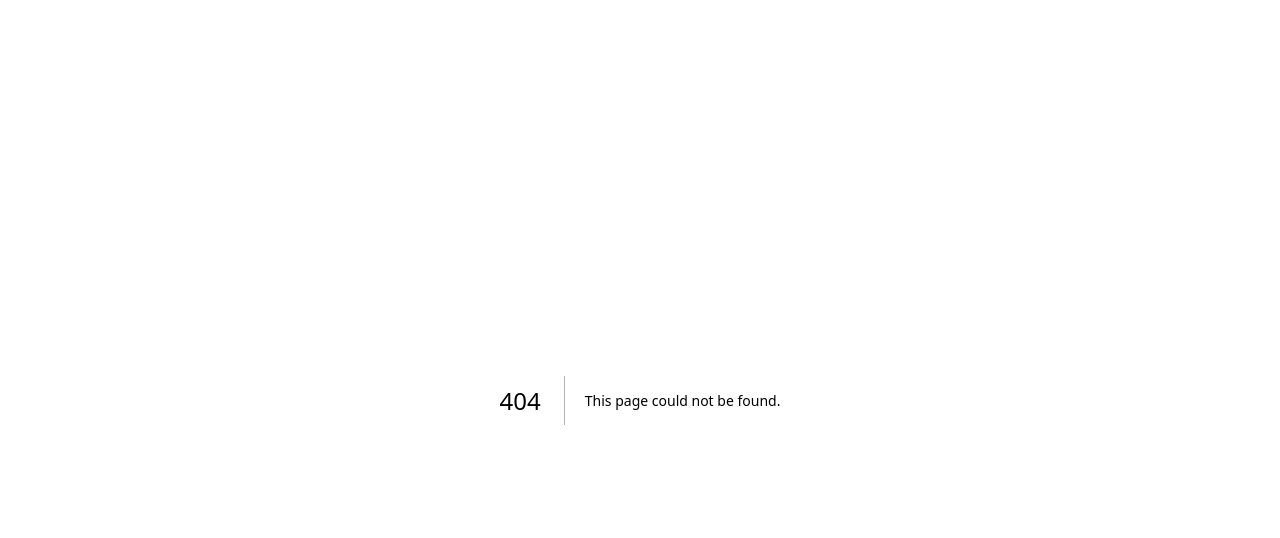
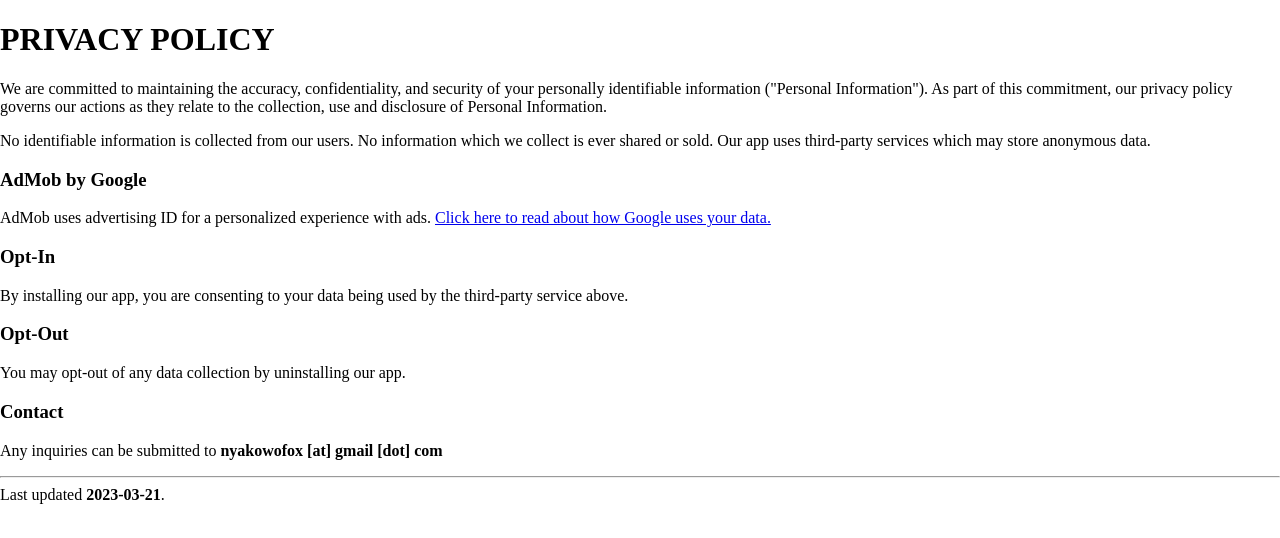
Before and after one commit to NyakoFox/website, a Next.js app: page /apps/minesweeper/privacy in a window 1280 px wide. Before the commit this address had no page. Shown: the top 538 px of the page. Built offline with nearby package versions, Linux system fonts and the light colour scheme.

Commit message:
add privacy page for minesweeper app

```diff
--- /dev/null
+++ b/app/apps/minesweeper/privacy/page.js
@@ -0,0 +1,28 @@
+
+export default function Privacy() {
+
+    return (
+        <>
+        <h1>PRIVACY POLICY</h1>
+
+        <p>We are committed to maintaining the accuracy, confidentiality, and security of your personally identifiable information ("Personal Information"). As part of this commitment, our privacy policy governs our actions as they relate to the collection, use and disclosure of Personal Information.</p>
+        <p>No identifiable information is collected from our users. No information which we collect is ever shared or sold. Our app uses third-party services which may store anonymous data.</p>
+
+        <h3>AdMob by Google</h3>
+        <p>AdMob uses advertising ID for a personalized experience with ads. <a href="https://policies.google.com/technologies/partner-sites">Click here to read about how Google uses your data.</a></p>
+
+        <h3>Opt-In</h3>
+        <p>By installing our app, you are consenting to your data being used by the third-party service above.</p>
+
+        <h3>Opt-Out</h3>
+        <p>You may opt-out of any data collection by uninstalling our app.</p>
+
+        <h3>Contact</h3>
+        <p>Any inquiries can be submitted to <strong>nyakowofox [at] gmail [dot] com</strong></p>
+
+        <hr/>
+
+        <footer>Last updated <strong>2023-03-21</strong>.</footer>
+    </>
+    )
+}
```
Also changed, not shown: public/app-ads.txt (added).
